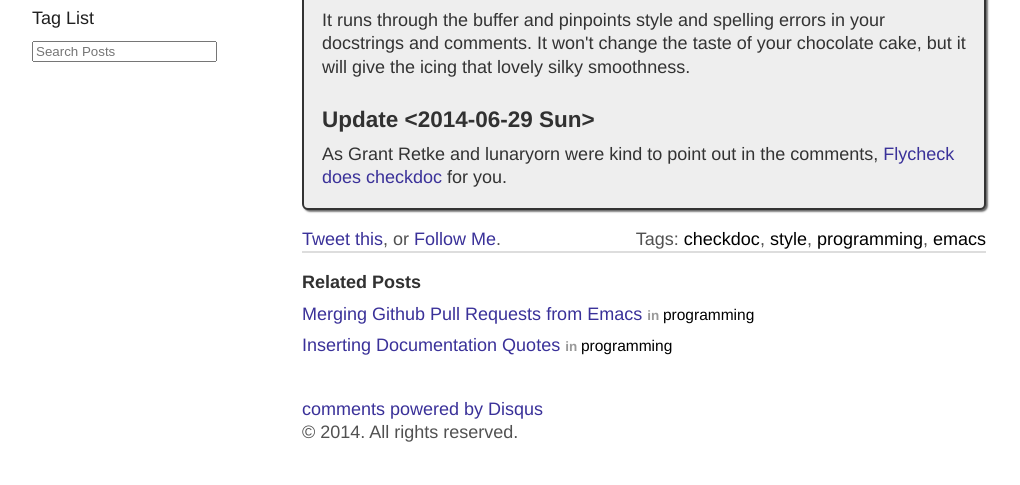
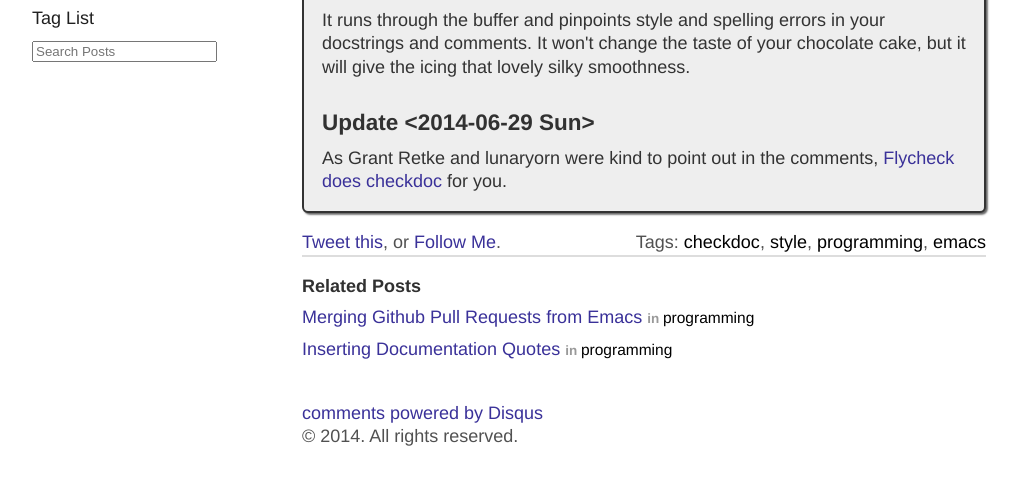
Before and after one commit to Malabarba/EndlessParentheses, a Jekyll site: the page built from _posts/2014-06-28-Checkdoc%2C-Package-Developing%2C-and-Cakes.html, in a window 1280 px wide. Shown: the part 287-772 px from the top of the page, without its empty margins (50-1070 px from the left). Built offline with Jekyll 4.4.1, drawn with Linux system fonts in a browser that asks for light colours; Markdown is read by kramdown in place of the engine named in the settings; comment, search, counter and statistics services are not loaded.

Commit message:
CSS: More header spacing

```diff
--- a/public/css/endless.css
+++ b/public/css/endless.css
@@ -137,7 +137,7 @@
 }
 
 .post-with-comments h2 {
-    margin-top: 1.5rem;
+    margin-top: 1.7rem;
     font-size: 1.25rem;
 }
 
```
